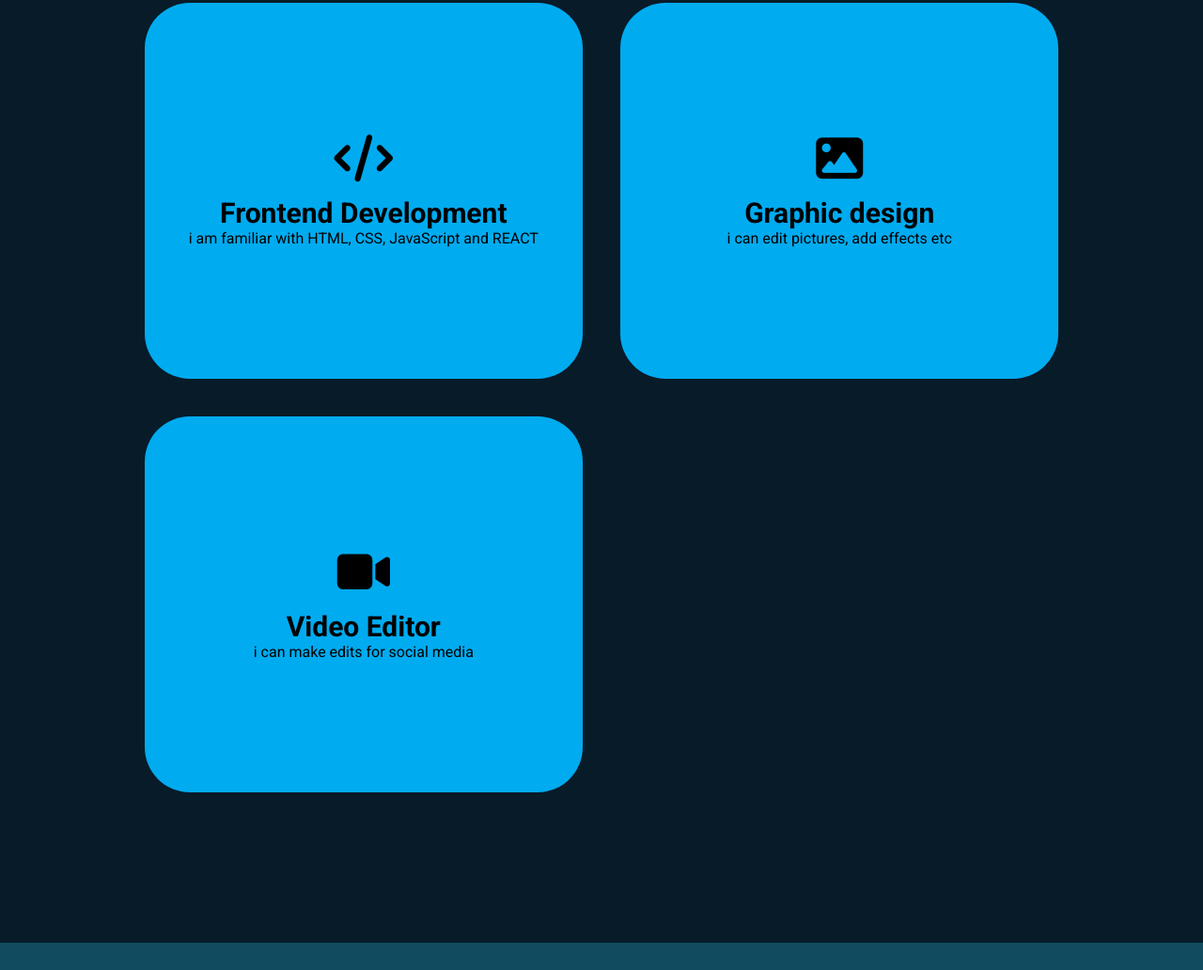
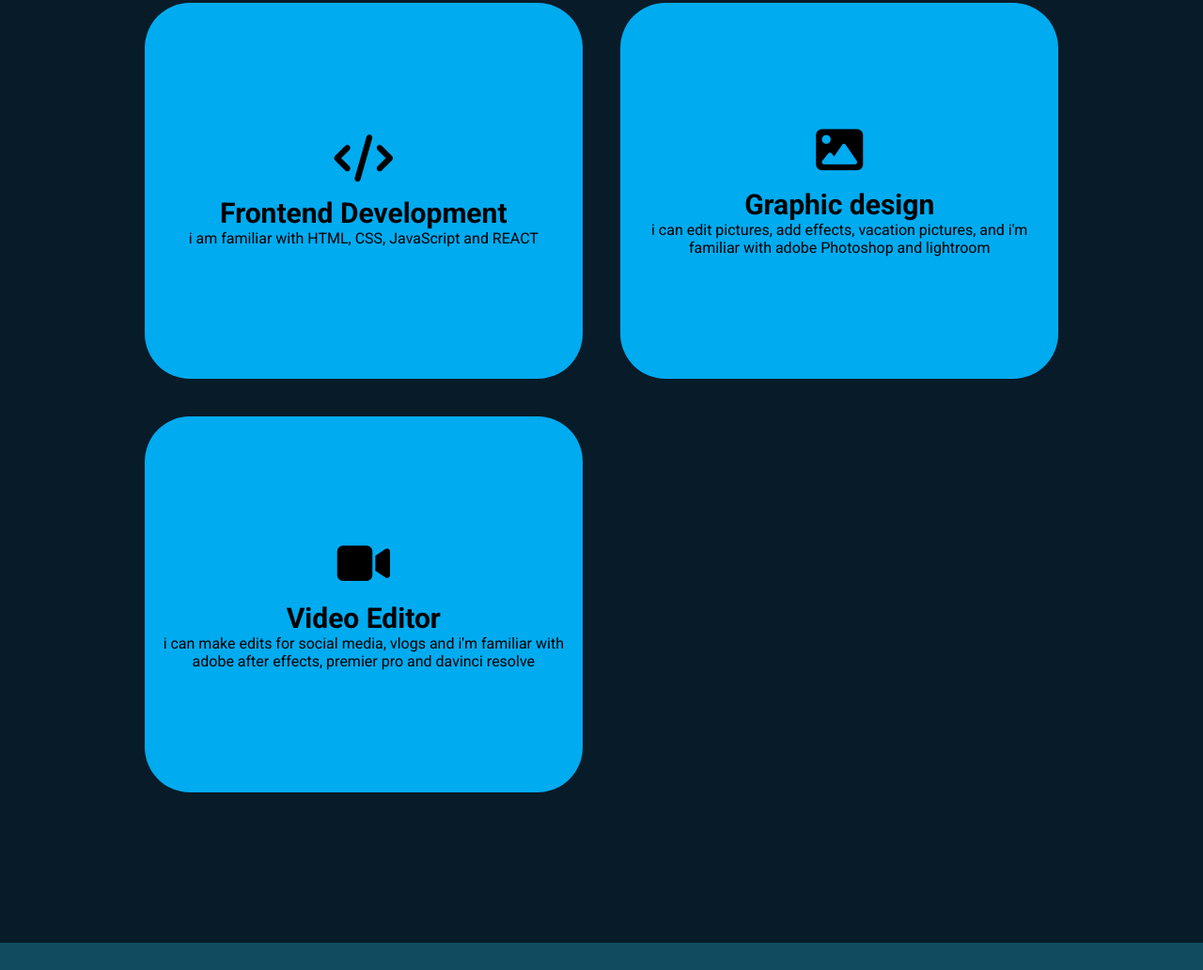
Before and after one commit to ASHURA-21/Portfolio, a plain HTML site: page index.html in a window 1280 px wide. Shown: the part 2118-3150 px from the top of the page at 94% size. Drawn offline with Linux system fonts and the light colour scheme.

Commit message:
portfolio commit

```diff
--- a/index.html
+++ b/index.html
@@ -3,7 +3,7 @@
 <head>
     <meta charset="UTF-8">
     <meta name="viewport" content="width=device-width, initial-scale=1.0">
-    <title>Document</title>
+    <title>My Portfolio</title>
     <link rel="stylesheet" href="folio.css">
 
     <script src="https://kit.fontawesome.com/877de5105f.js" crossorigin="anonymous"></script>
@@ -69,7 +69,7 @@
                 <div class="service-info">
                     <i class="fa-solid fa-image"></i>
                     <h4>Graphic design</h4>
-                    <p>i can edit pictures, add effects etc</p>
+                    <p>i can edit pictures, add effects, vacation pictures, and i'm familiar with  adobe Photoshop and lightroom</p>
                 </div>
             </div>
 
@@ -77,7 +77,7 @@
                 <div class="service-info">
                     <i class="fa-solid fa-video"></i>
                     <h4>Video Editor</h4>
-                    <p>i can make edits for social media</p>
+                    <p>i can make edits for social media, vlogs and i'm familiar with adobe after effects, premier pro and davinci resolve</p>
                 </div>
             </div>
         </div>
```
